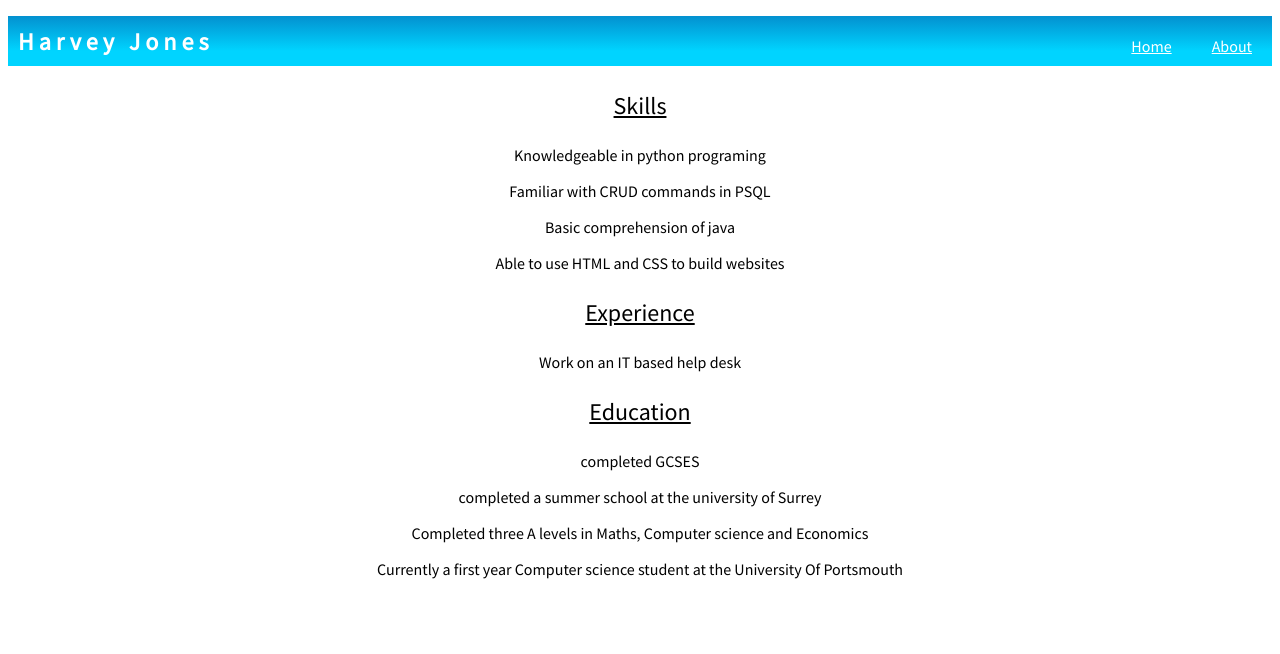
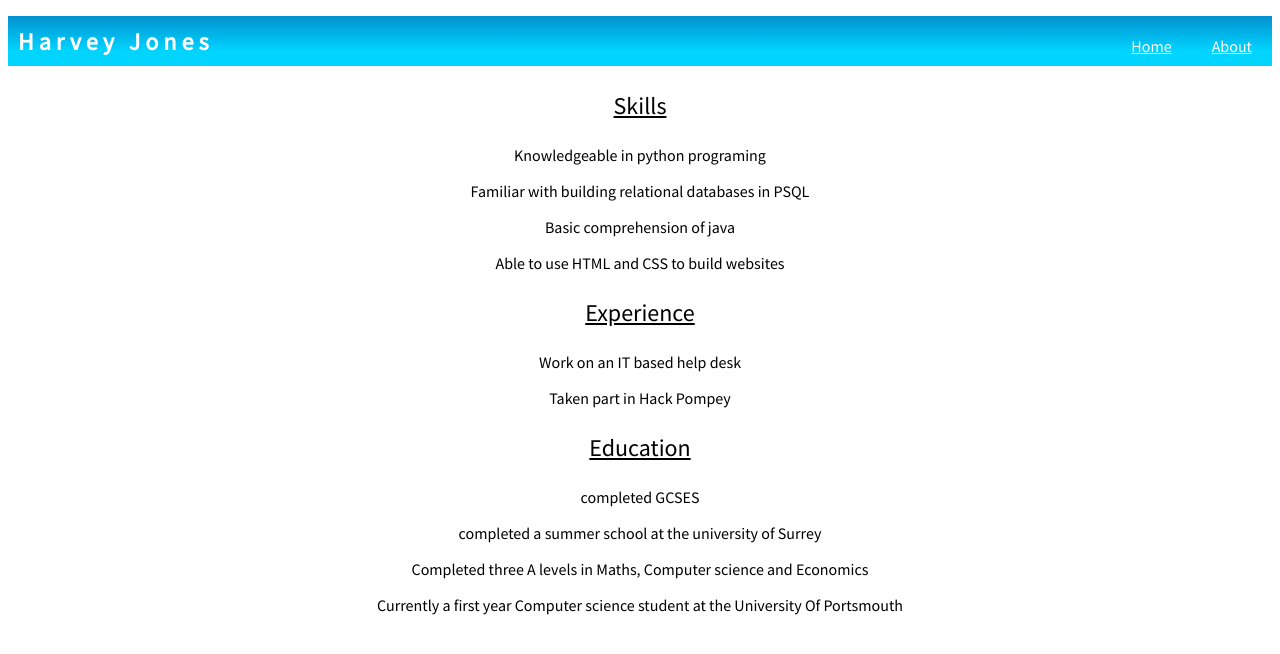
Before and after one commit to harveyjones01/Portfolio, a plain HTML site: page about.html in a window 1280 px wide. Drawn offline with Linux system fonts and the light colour scheme.

Commit message:
addedd new favicon

```diff
--- a/about.html
+++ b/about.html
@@ -6,7 +6,7 @@
         <meta http-equiv="X-UA-Compatible" content="ie=edge">
         <title>portfolio</title>
         <link rel="stylesheet" href="styleSheet.css">
-        <link rel="shortcut icon" href="faviconIcon.ico" type="image/x-icon">
+        <link rel="shortcut icon" href="favicon.ico" type="image/x-icon">
     </head>
     <body>
         <div id="topbar">
@@ -19,11 +19,12 @@
         <div id="background">
             <p class="titles">Skills</p>
             <p class="data">Knowledgeable in python programing</p>
-            <p class="data">Familiar with CRUD commands in PSQL</p>
+            <p class="data">Familiar with building relational databases in PSQL</p>
             <p class="data">Basic comprehension of java</p>
             <p class="data">Able to use HTML and CSS to build websites</p>
             <p class="titles">Experience</p>
             <p class="data">Work on an IT based help desk</p>
+            <p class="data">Taken part in Hack Pompey</p>
             <p class="titles">Education</p>
             <p class="data">completed GCSES</p>
             <p class="data">completed a summer school at the university of Surrey</p>
```
Also changed, not shown: index.html (+1 -1 lines), favicon.ico (added).
